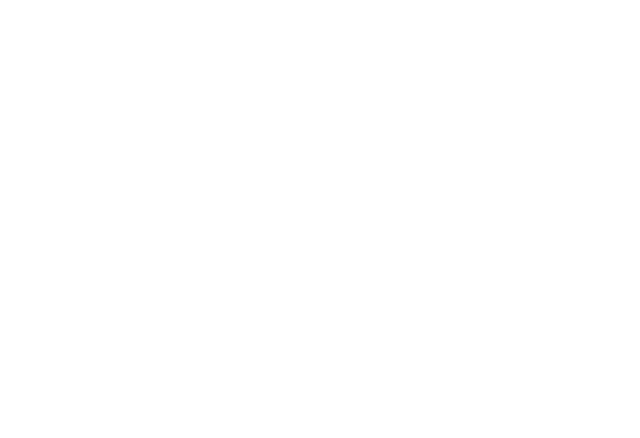
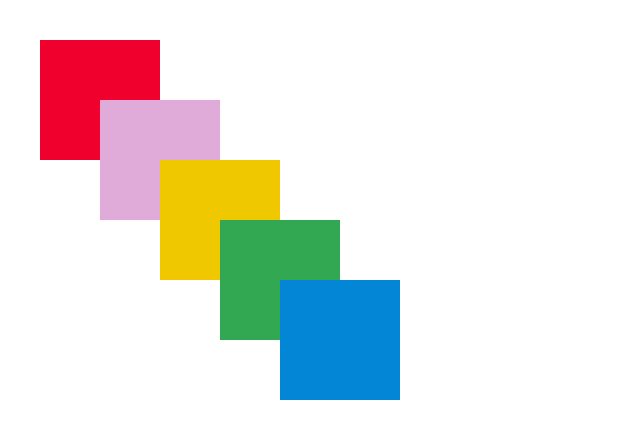
Before and after one commit to ToniBlaze/Amazon-second-homepage, a plain HTML site: page Esercizio2/index.html in a window 1280 px wide. Shown: the whole page, without its empty margins (0-640 px from the left). Drawn offline with Linux system fonts and the light colour scheme.

Commit message:
Esercizio2 finito!

```diff
--- a/Esercizio2/index.html
+++ b/Esercizio2/index.html
@@ -1,12 +1,22 @@
 <!DOCTYPE html>
 <html lang="en">
-<head>
-    <meta charset="UTF-8">
-    <meta http-equiv="X-UA-Compatible" content="IE=edge">
-    <meta name="viewport" content="width=device-width, initial-scale=1.0">
+  <head>
+    <meta charset="UTF-8" />
+    <meta http-equiv="X-UA-Compatible" content="IE=edge" />
+    <meta name="viewport" content="width=device-width, initial-scale=1.0" />
     <title>Esercizio2</title>
-</head>
-<body>
+    <link rel="stylesheet" href="style.css">
+  </head>
 
-</body>
+  <body>
+    <div class="container">
+      <div class="red-square"></div>
+      <div class="pink-square"></div>
+      <div class="yellow-square"></div>
+      <div class="green-square"></div>
+      <div class="blue-square"></div>
+    </div>
+
+
+  </body>
 </html>
--- a/Esercizio2/style.css
+++ b/Esercizio2/style.css
@@ -0,0 +1,43 @@
+body {
+    position: relative;
+    margin: 5vh;
+}
+
+.container div {
+    width: 120px;
+    height: 120px;
+}
+.red-square {
+    background-color: #f0002c;
+    po
+}
+
+.pink-square {
+    background-color: #e0abd8;
+    position: absolute;
+    top: 60px;
+    left: 60px;
+}
+
+.yellow-square {
+    background-color: #f0c800;
+    position: absolute;
+    top: 120px;
+    left: 120px;
+}
+
+.green-square {
+    background-color: #32a852;
+    position: absolute;
+    top: 180px;
+    left: 180px;
+}
+
+.blue-square {
+    background-color: #0486d6;
+    position: absolute;
+    top: 240px;
+    left: 240px;
+}
+
+/* E' stato facilissimo!!! */
```
